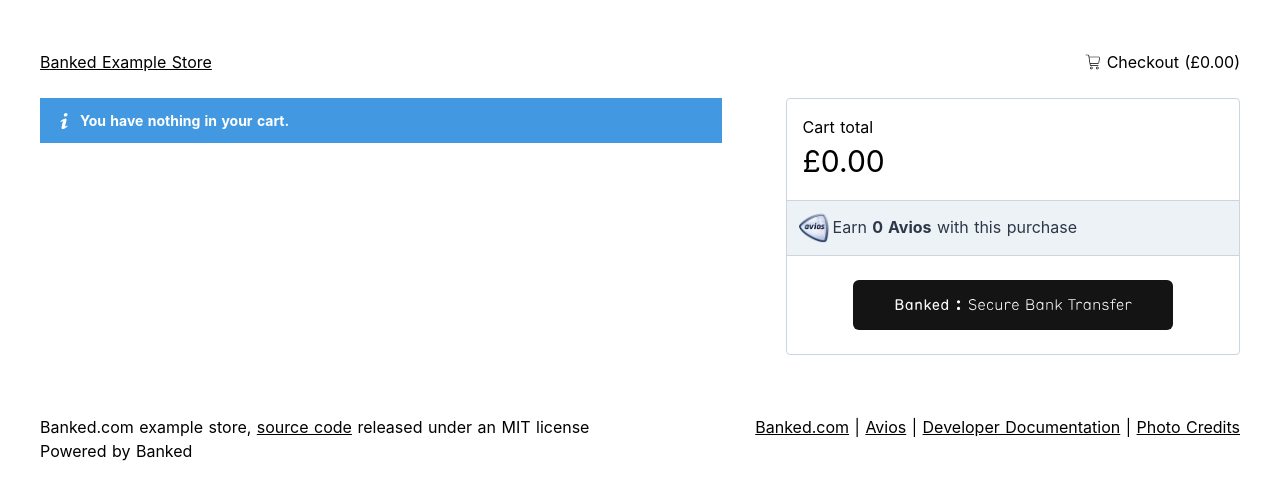
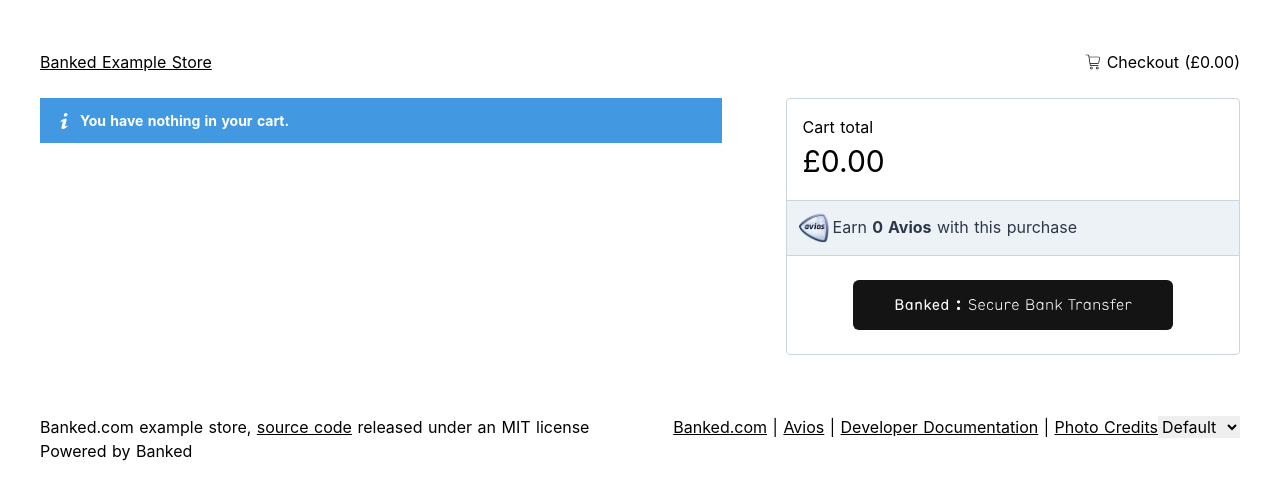
Before and after one commit to banked/example-store, a Nuxt app: page /cart in a window 1280 px wide. Shown: the top 500 px of the page. Built offline with nearby package versions, Linux system fonts and the light colour scheme.

Commit message:
Create drop-down to select button mode

```diff
--- a/layouts/default.vue
+++ b/layouts/default.vue
@@ -11,10 +11,29 @@
         <a href="https://banked.com/avios">Avios</a> |
         <a href="https://developer.banked.com">Developer Documentation</a> |
         <a href="https://github.com/banked/example-store#-photo-credits">Photo Credits</a>
+        <select name="mode" id="mode" v-model="mode">
+          <option value="default" selected>Default</option>
+          <option value="treepay">TreePay</option>
+        </select>
       </div>
     </footer>
   </div>
 </template>
+
+<script>
+export default {
+  data () {
+    return {
+      mode: 'default'
+    }
+  },
+  watch: {
+    mode (newValue) {
+      this.$nuxt.$emit('mode', newValue)
+    }
+  }
+}
+</script>
 
 <style>
 html {
--- a/pages/cart/index.vue
+++ b/pages/cart/index.vue
@@ -28,7 +28,7 @@
           <span class="text-gray-800 ml-1">Earn <span class="font-bold">{{ avios }} Avios</span> with this purchase</span>
         </div>
         <a id="banked-btn" href="#" class="m-auto mb-6 mt-6 block" @click="checkout(cart, $event)">
-          <img src="/images/banked-button.svg" alt="Checkout with banked">
+          <img :src="`images/${ mode }-button.svg`" alt="Checkout">
         </a>
       </div>
     </div>
@@ -47,7 +47,8 @@
   },
   data () {
     return {
-      error: null
+      error: null,
+      mode: 'default'
     }
   },
   computed: {
@@ -60,6 +61,11 @@
     avios () {
       return Math.ceil(this.cartValue * 0.8)
     }
+  },
+  created () {
+    this.$nuxt.$on('mode', (data) => {
+      this.mode = data
+    })
   },
   methods: {
     async checkout (cart, e) {
```
Also changed, not shown: static/images/default-button.svg (added).
